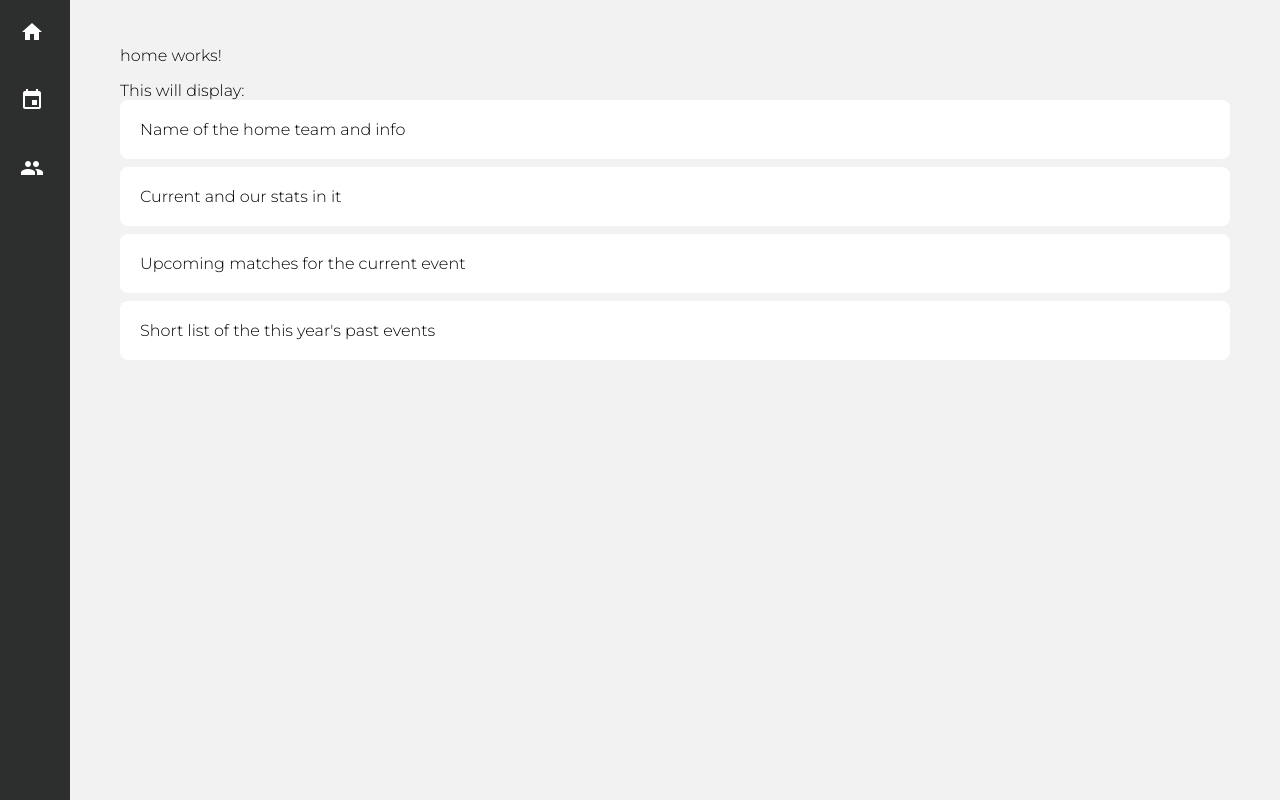
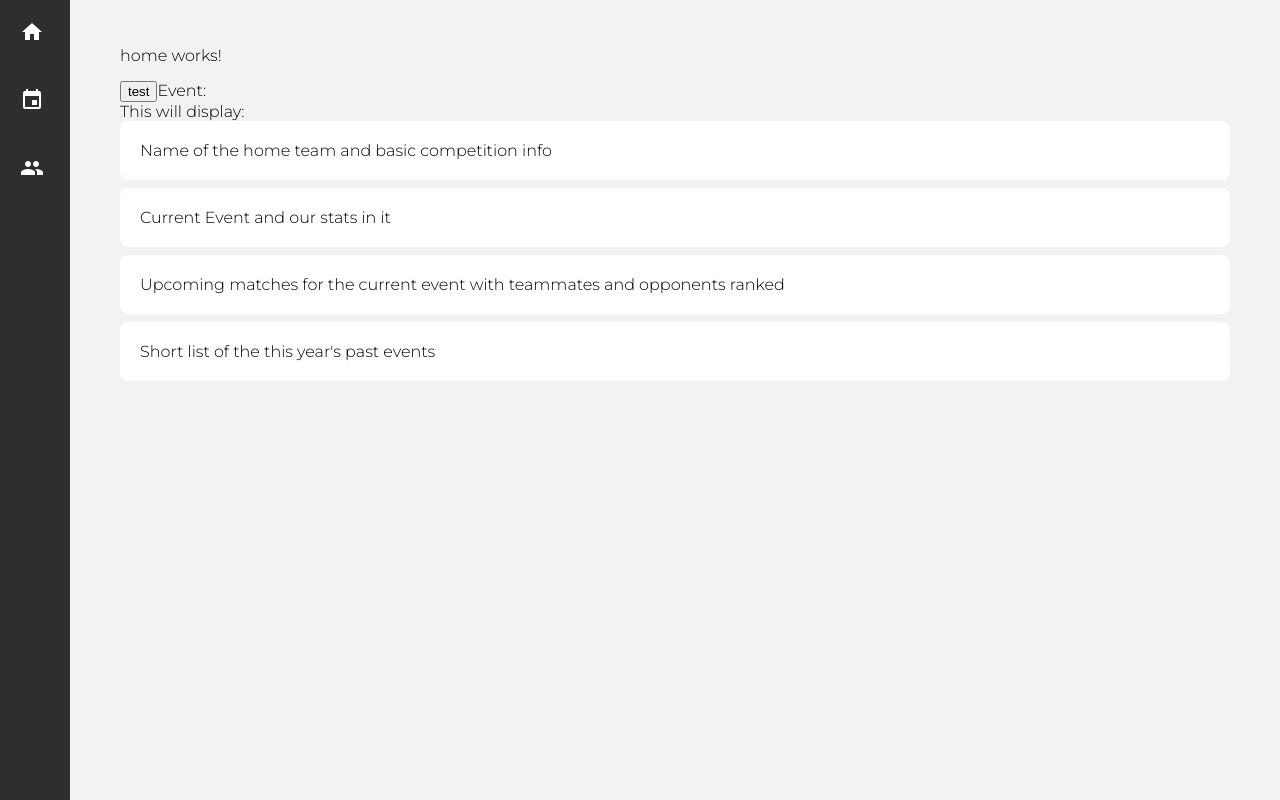
Before and after one commit to skryukova/frc-scout, an Angular app in the folder frontend/: page / in a window 1280 px wide. Built offline with nearby package versions, Linux system fonts and the light colour scheme.

Commit message:
updated stuff (still horrible commit tags

```diff
--- a/frontend/package.json
+++ b/frontend/package.json
@@ -12,6 +12,7 @@
   "private": true,
   "dependencies": {
     "@angular/animations": "~7.1.0",
+    "@angular/cli": "^7.3.0",
     "@angular/common": "~7.1.0",
     "@angular/compiler": "~7.1.0",
     "@angular/core": "~7.1.0",
@@ -25,13 +26,12 @@
     "zone.js": "~0.8.26"
   },
   "devDependencies": {
-    "@angular-devkit/build-angular": "~0.11.0",
-    "@angular/cli": "~7.1.1",
+    "@angular-devkit/build-angular": "^0.13.0",
     "@angular/compiler-cli": "~7.1.0",
     "@angular/language-service": "~7.1.0",
-    "@types/node": "~8.9.4",
     "@types/jasmine": "~2.8.8",
     "@types/jasminewd2": "~2.0.3",
+    "@types/node": "~8.9.4",
     "codelyzer": "~4.5.0",
     "jasmine-core": "~2.99.1",
     "jasmine-spec-reporter": "~4.2.1",
--- a/frontend/src/app/app.module.ts
+++ b/frontend/src/app/app.module.ts
@@ -1,5 +1,6 @@
 import { BrowserModule } from '@angular/platform-browser';
 import { NgModule } from '@angular/core';
+import { HttpClientModule } from '@angular/common/http';
 
 import { AppRoutingModule } from './app-routing.module';
 import { AppComponent } from './app.component';
@@ -18,7 +19,8 @@ import { TeamsComponent } from './teams/teams.component';
   ],
   imports: [
     BrowserModule,
-    AppRoutingModule
+    AppRoutingModule,
+    HttpClientModule
   ],
   providers: [],
   bootstrap: [AppComponent]
--- a/frontend/src/app/current-event/current-event.component.html
+++ b/frontend/src/app/current-event/current-event.component.html
@@ -1,3 +1,7 @@
 <p>
   current-event works!
 </p>
+<h1>This will be where you can do actual scouting by recording scores, teams, etc</h1>
+<ol>
+    <li>Set up basic scouting utilities</li>
+</ol>
--- a/frontend/src/app/home/home.component.html
+++ b/frontend/src/app/home/home.component.html
@@ -2,11 +2,14 @@
   home works!
 
 </p>
-
+<div>
+  <button (click)="getEvent()">test</button>
+  <span>Event: {{event | json}}</span>
+</div>
 This will display:
 <ul>
-  <li>Name of the home team and info</li>
-  <li>Current and our stats in it</li>
-  <li>Upcoming matches for the current event</li>
+  <li>Name of the home team and basic competition info</li>
+  <li>Current Event and our stats in it</li>
+  <li>Upcoming matches for the current event with teammates and opponents ranked</li>
   <li>Short list of the this year's past events</li>
 </ul>
--- a/frontend/src/app/home/home.component.ts
+++ b/frontend/src/app/home/home.component.ts
@@ -1,4 +1,5 @@
 import { Component, OnInit } from '@angular/core';
+import { HttpClient } from '@angular/common/http';
 
 @Component({
   selector: 'app-home',
@@ -6,10 +7,17 @@ import { Component, OnInit } from '@angular/core';
   styleUrls: ['./home.component.scss']
 })
 export class HomeComponent implements OnInit {
+  event: JSON;
 
-  constructor() { }
+  constructor(private httpClient: HttpClient) { }
 
   ngOnInit() {
   }
 
+  getEvent() {
+    this.httpClient.get('http://localhost:5000/events').subscribe(data => {
+      this.event = data as JSON;
+      console.log(this.event);
+    })
+  }
 }
```
Also changed, not shown: 2 other files (tests, documents, lock files or other folders).
